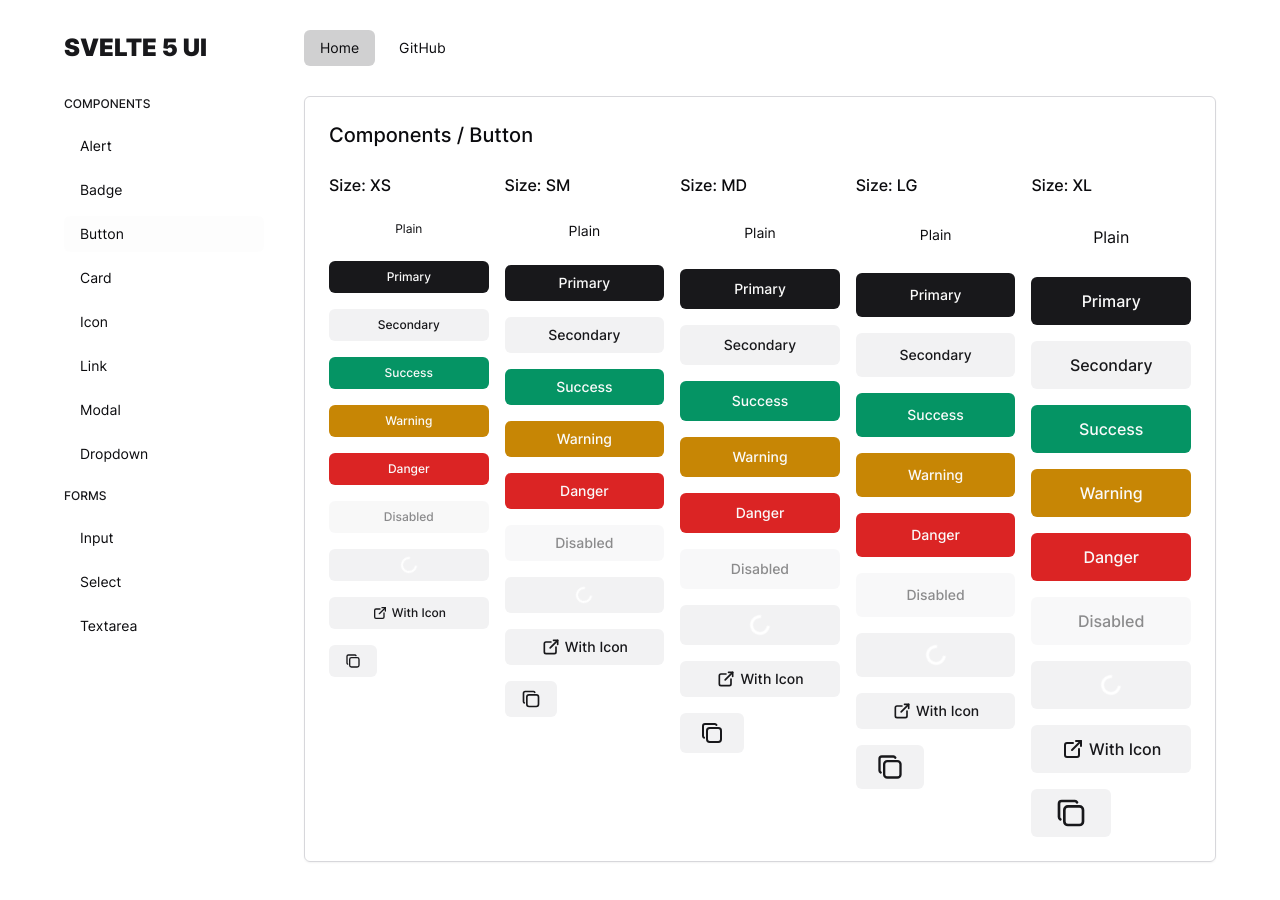
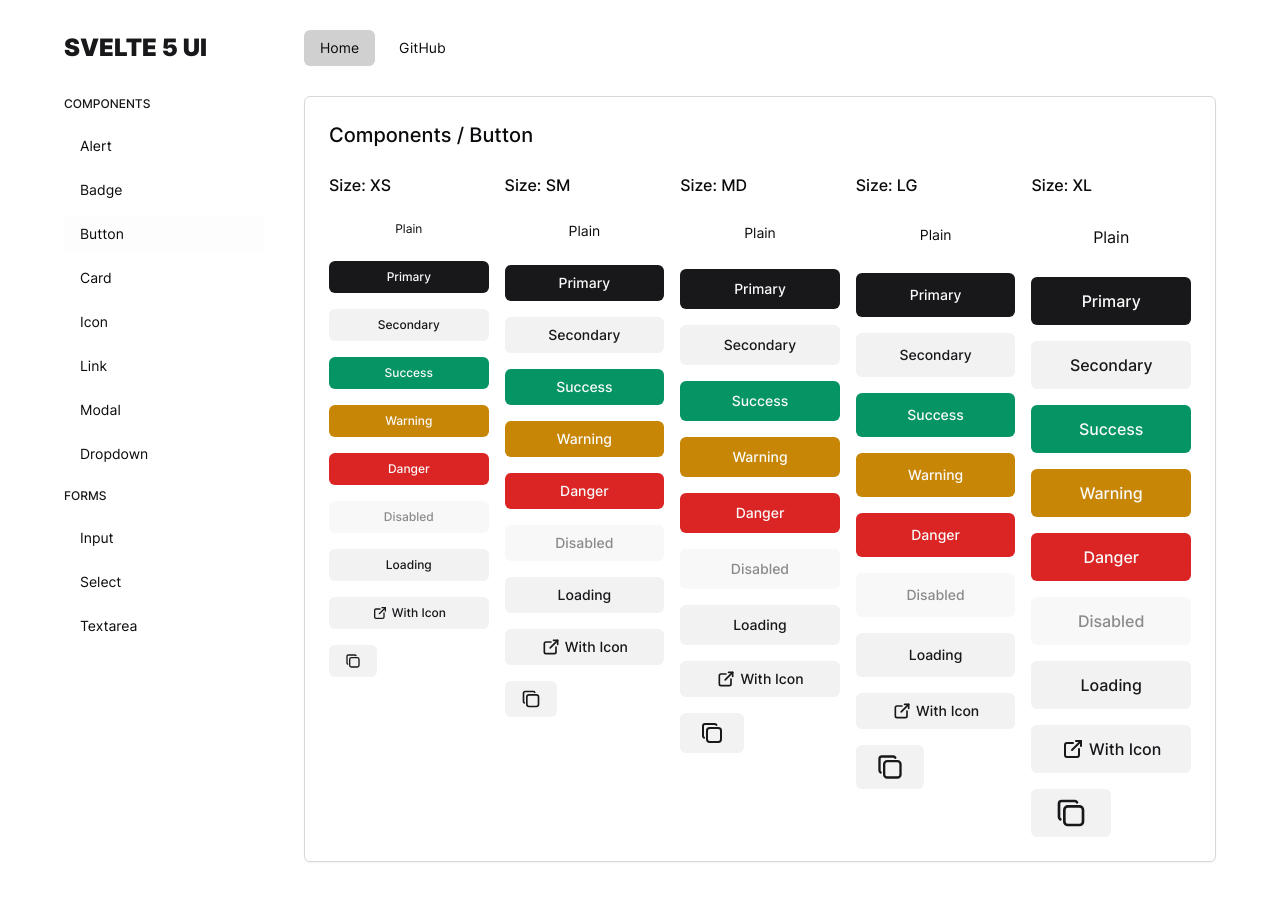
Before and after one commit to margusliinev/svelte5-ui-components, a SvelteKit app: page /home/button in a window 1280 px wide. Shown: the top 900 px of the page. Built offline with nearby package versions, Linux system fonts and the light colour scheme.

Commit message:
remove buttonspinner, switch to focus border

```diff
--- a/src/components/Button.svelte
+++ b/src/components/Button.svelte
@@ -1,24 +1,22 @@
 <script lang="ts">
     import type { HTMLButtonAttributes } from 'svelte/elements';
     import type { Snippet } from 'svelte';
-    import { ButtonSpinner } from '$components';
 
     interface Props extends HTMLButtonAttributes {
         children?: Snippet;
-        isLoading?: boolean;
         variant?: 'plain' | 'primary' | 'secondary' | 'success' | 'warning' | 'danger';
         size?: 'icon' | 'xs' | 'sm' | 'md' | 'lg' | 'xl';
     }
 
-    let { children, isLoading = false, variant = 'plain', size = 'md', ...rest }: Props = $props();
+    let { children, variant = 'plain', size = 'md', ...rest }: Props = $props();
 
     let buttonVariants = {
-        plain: 'bg-transparent text-foreground focus-visible:ring-foreground focus-visible:ring-inset focus-visible:ring-offset-0 font-normal',
-        primary: 'bg-primary text-primary-foreground hover:bg-primary-hover focus-visible:ring-primary focus-visible:ring-offset-2 font-medium',
-        secondary: 'bg-secondary text-secondary-foreground hover:bg-secondary-hover focus-visible:ring-secondary focus-visible:ring-offset-2 font-medium',
-        success: 'bg-success text-success-foreground hover:bg-success-hover focus-visible:ring-success focus-visible:ring-offset-2 font-medium',
-        warning: 'bg-warning text-warning-foreground hover:bg-warning-hover focus-visible:ring-warning focus-visible:ring-offset-2 font-medium',
-        danger: 'bg-danger text-danger-foreground hover:bg-danger-hover focus-visible:ring-danger focus-visible:ring-offset-2 font-medium'
+        plain: 'bg-transparent text-foreground focus:ring-foreground focus:ring-inset focus:ring-offset-0 font-normal',
+        primary: 'bg-primary text-primary-foreground hover:bg-primary-hover focus:ring-primary focus:ring-offset-2 font-medium',
+        secondary: 'bg-secondary text-secondary-foreground hover:bg-secondary-hover focus:ring-secondary focus:ring-offset-2 font-medium',
+        success: 'bg-success text-success-foreground hover:bg-success-hover focus:ring-success focus:ring-offset-2 font-medium',
+        warning: 'bg-warning text-warning-foreground hover:bg-warning-hover focus:ring-warning focus:ring-offset-2 font-medium',
+        danger: 'bg-danger text-danger-foreground hover:bg-danger-hover focus:ring-danger focus:ring-offset-2 font-medium'
     };
 
     let buttonSizes = {
@@ -30,18 +28,10 @@
         xl: 'h-12 px-6 text-base'
     };
 
-    let coreStyles = `flex justify-center items-center gap-1 capitalize rounded-md transition-colors ring-offset-background focus-visible:outline-none focus-visible:ring-2 disabled:opacity-50 disabled:pointer-events-none ${buttonVariants[variant]} ${buttonSizes[size]}`;
+    let coreStyles = `flex justify-center items-center gap-1 capitalize rounded-md transition-colors ring-offset-background focus:outline-none focus:ring-2 disabled:opacity-50 disabled:pointer-events-none ${buttonVariants[variant]} ${buttonSizes[size]}`;
     let extraStyles = rest.class ? ' ' + rest.class : '';
 </script>
 
 <button {...rest} class={coreStyles + extraStyles}>
-    {#if isLoading && variant !== 'plain' && size !== 'icon'}
-        {#if size === 'xs' || size === 'sm'}
-            <ButtonSpinner size="sm" />
-        {:else}
-            <ButtonSpinner size="md" />
-        {/if}
-    {:else}
-        {@render children?.()}
-    {/if}
+    {@render children?.()}
 </button>
--- a/src/components/ButtonSpinner.svelte
+++ /dev/null
@@ -1,24 +0,0 @@
-<script lang="ts">
-    import type { HTMLAttributes } from 'svelte/elements';
-
-    interface Props extends HTMLAttributes<HTMLDivElement> {
-        size?: 'xs' | 'sm' | 'md' | 'lg' | 'xl';
-    }
-
-    let { size = 'md', ...rest }: Props = $props();
-
-    let buttonSpinnerSizes = {
-        xs: 'h-3 w-3 border-[2px]',
-        sm: 'h-4 w-4 border-[2px]',
-        md: 'h-5 w-5 border-[3px]',
-        lg: 'h-6 w-6 border-[3px]',
-        xl: 'h-7 w-7 border-[4px]'
-    };
-
-    let coreStyles = `animate-spin rounded-full border-background border-t-transparent ${buttonSpinnerSizes[size]}`;
-    let extraStyles = rest.class ? ' ' + rest.class : '';
-</script>
-
-<div {...rest} class={coreStyles + extraStyles} role="status" aria-label="loading">
-    <span class="sr-only">Loading...</span>
-</div>
--- a/src/components/dropdown/DropdownButton.svelte
+++ b/src/components/dropdown/DropdownButton.svelte
@@ -15,7 +15,7 @@
     let { children, chevron = false, ...rest }: Props = $props();
 
     let coreStyles =
-        'transition-none flex justify-center items-center gap-1 capitalize rounded-md h-10 px-5 text-sm ring-1 ring-border ring-inset bg-background font-medium focus-visible:ring-foreground focus-visible:ring-offset-0 focus-visible:outline-none focus-visible:ring-2';
+        'flex justify-center items-center gap-1 capitalize rounded-md h-10 px-5 text-sm ring-1 ring-border ring-inset bg-background font-medium focus:ring-primary focus:outline-none focus:ring-2';
     let extraStyles = rest.class ? ' ' + rest.class : '';
 </script>
 
--- a/src/components/index.ts
+++ b/src/components/index.ts
@@ -1,7 +1,6 @@
 import Alert from './Alert.svelte';
 import Badge from './Badge.svelte';
 import Button from './Button.svelte';
-import ButtonSpinner from './ButtonSpinner.svelte';
 import Card from './Card.svelte';
 import Icon from './Icon.svelte';
 import InputField from './InputField.svelte';
@@ -14,4 +13,4 @@
 import DropdownMenu from './dropdown/DropdownMenu.svelte';
 import DropdownItem from './dropdown/DropdownItem.svelte';
 
-export { Alert, Badge, Button, ButtonSpinner, Card, InputField, TextareaField, SelectField, Icon, Link, Modal, Dropdown, DropdownButton, DropdownMenu, DropdownItem };
+export { Alert, Badge, Button, Card, InputField, TextareaField, SelectField, Icon, Link, Modal, Dropdown, DropdownButton, DropdownMenu, DropdownItem };
--- a/tailwind.config.js
+++ b/tailwind.config.js
@@ -75,9 +75,6 @@
                 '2xl': 'calc(var(--radius) + 12px)',
                 '3xl': 'calc(var(--radius) + 20px)',
                 full: '9999px'
-            },
-            animation: {
-                spin: 'spin 0.7s linear infinite'
             }
         }
     },
```
